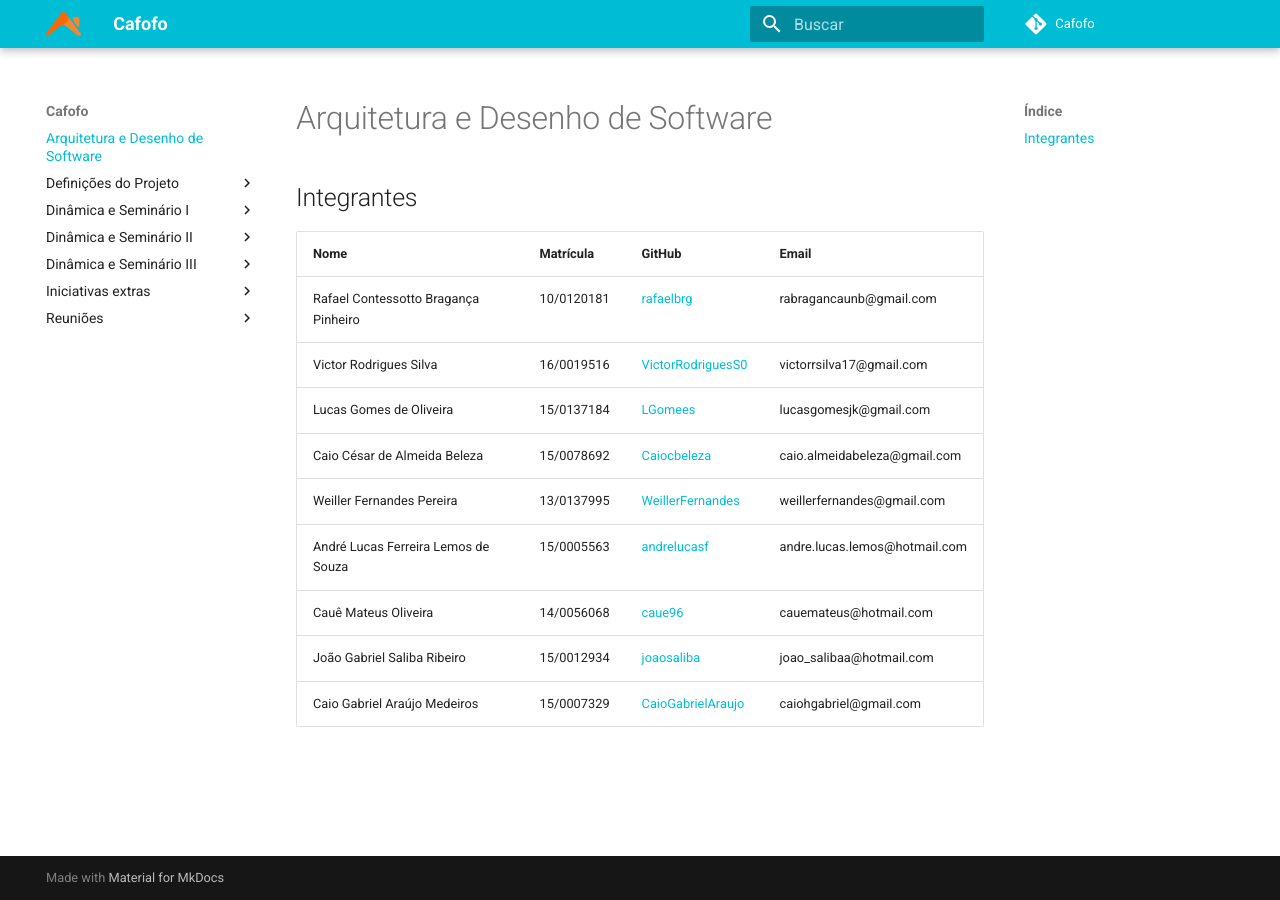
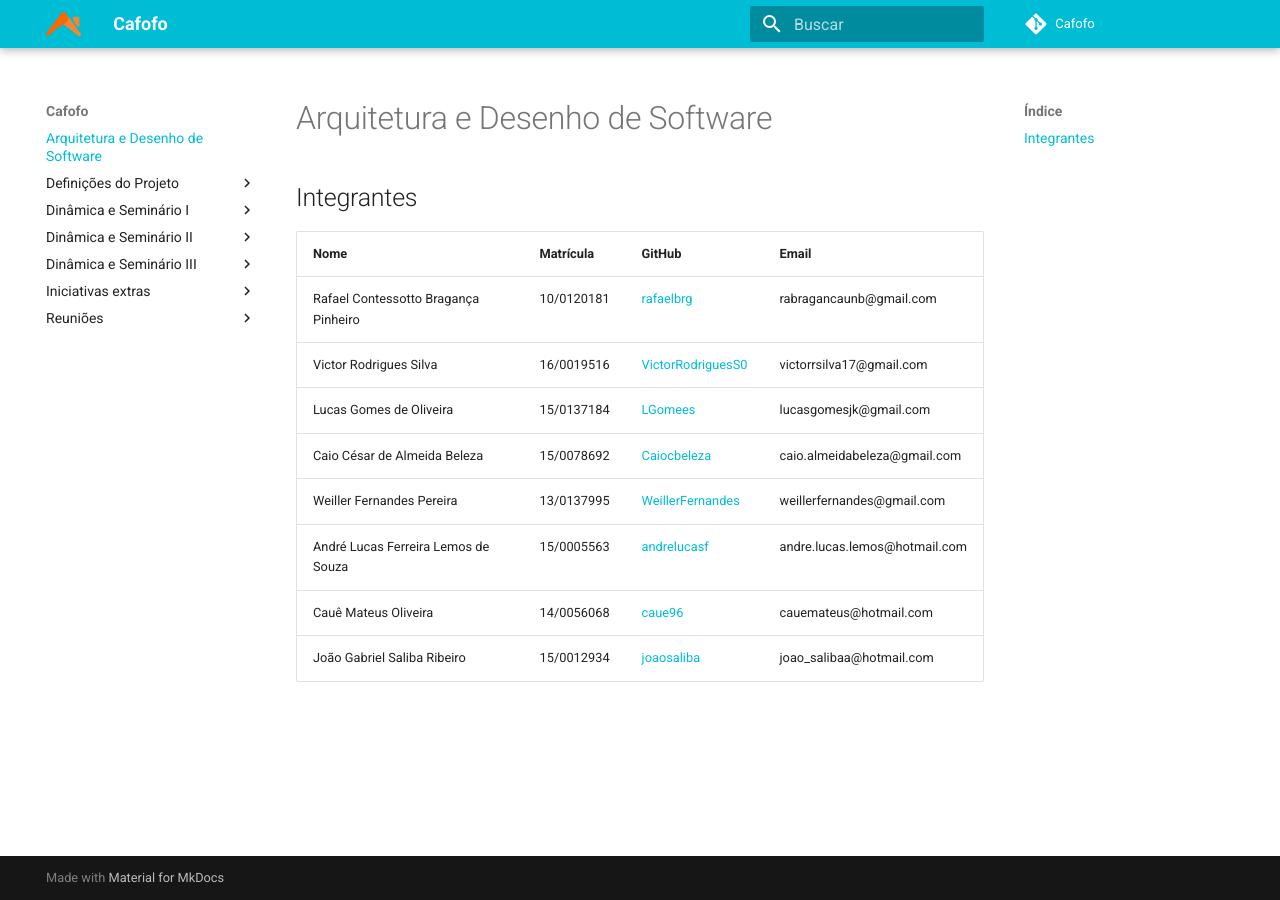
Before and after one commit to desenho-2019/Wiki, an MkDocs documentation site: the page built from docs/index.md, in a window 1280 px wide. Built offline with MkDocs 1.6.1 and Material for MkDocs 9.7.7, drawn with Linux system fonts in a browser that asks for light colours.

Commit message:
Fixing index

```diff
--- a/docs/index.md
+++ b/docs/index.md
@@ -12,4 +12,3 @@
 | André Lucas Ferreira Lemos de Souza | 15/0005563 | [andrelucasf](https://github.com/andrelucasf) | andre.lucas.lemos@hotmail.com |
 | Cauê Mateus Oliveira | 14/0056068 | [caue96](https://github.com/caue96) | cauemateus@hotmail.com |
 | João Gabriel Saliba Ribeiro | 15/0012934 | [joaosaliba](https://github.com/joaosaliba) | joao_salibaa@hotmail.com |
-| Caio Gabriel Araújo Medeiros | 15/0007329 | [CaioGabrielAraujo](https://github.com/CaioGabrielAraujo) | caiohgabriel@gmail.com |
```
